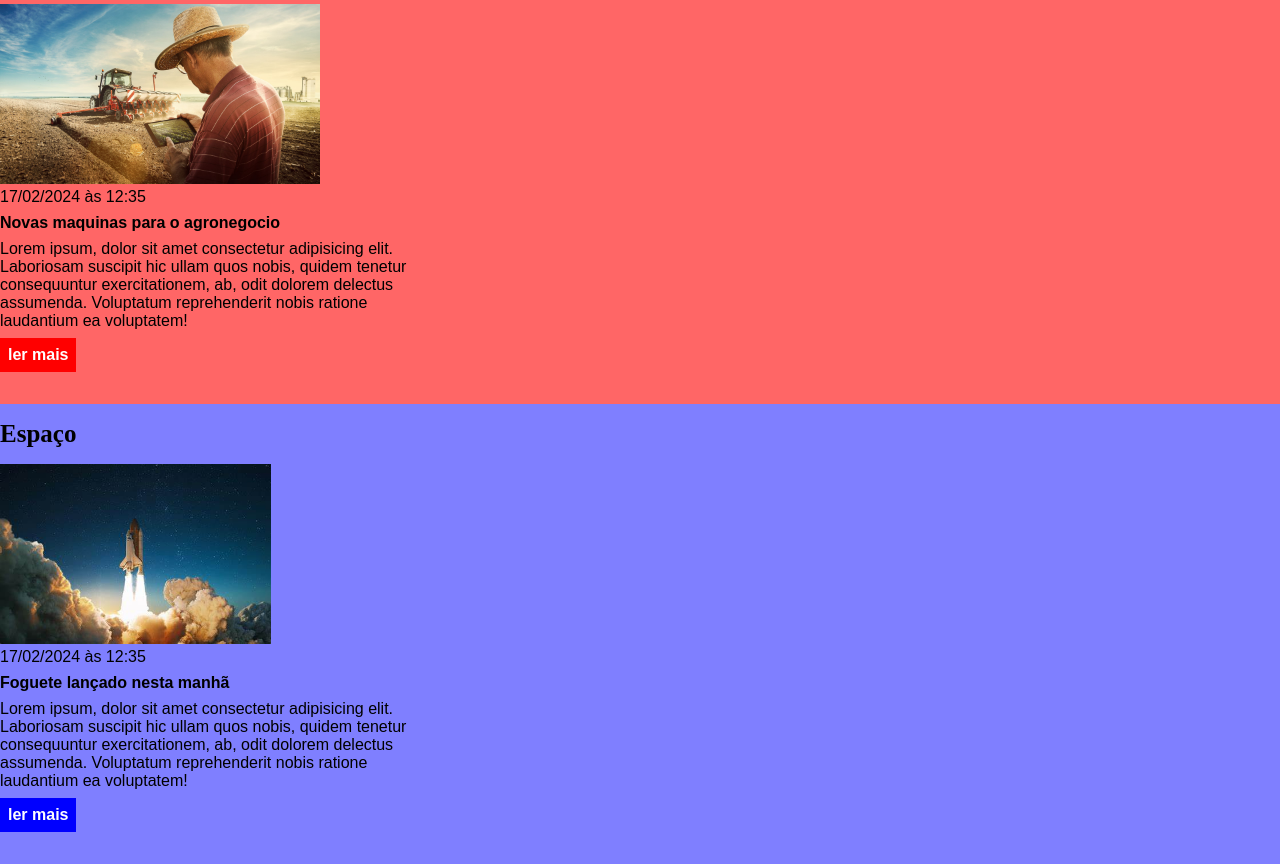
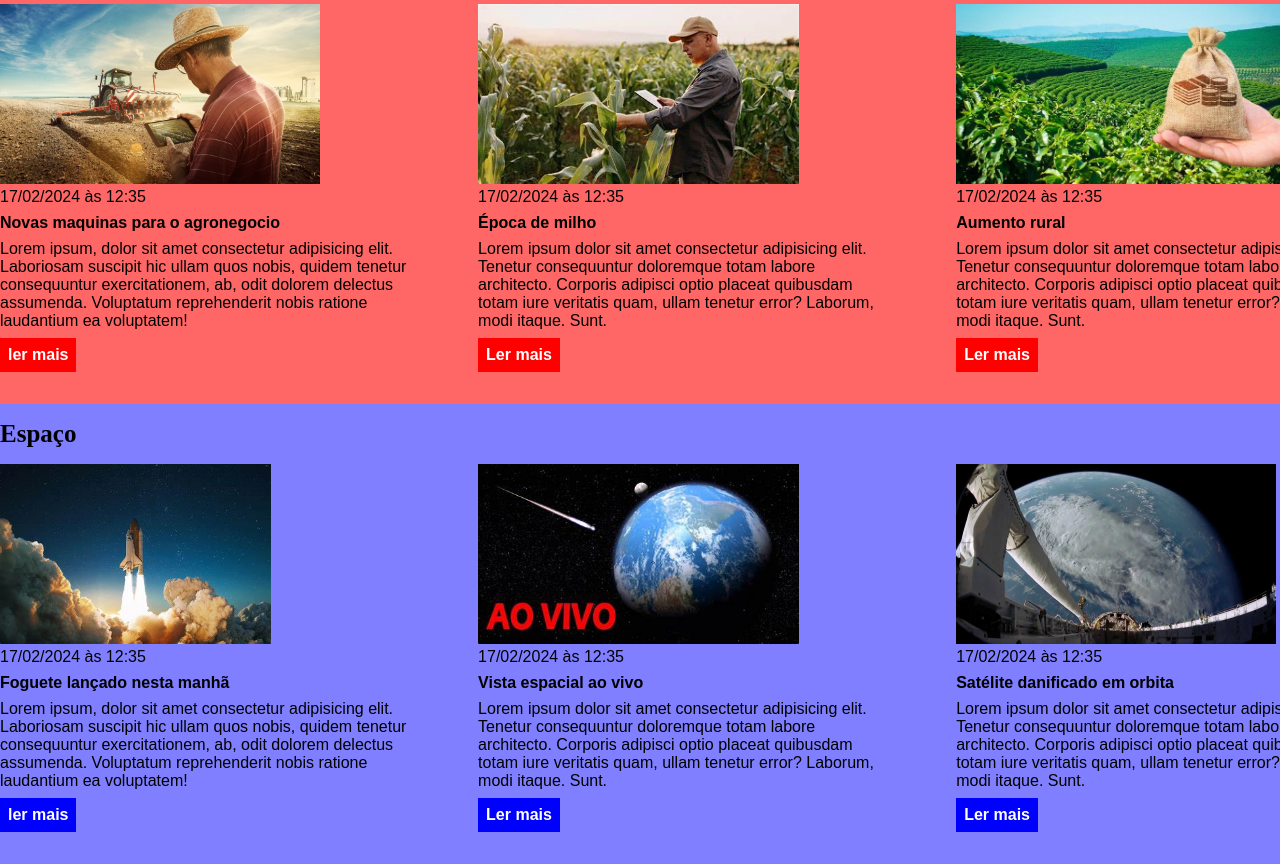
Before and after one commit to Jhonjf/exercicio_css, a plain HTML site: page css/index.html in a window 1280 px wide. Shown: the part 1045-1909 px from the top of the page. Drawn offline with Linux system fonts and the light colour scheme.

Commit message:
nova versao

```diff
--- a/css/index.html
+++ b/css/index.html
@@ -107,7 +107,7 @@
             </div>
             </div>
      </section>
-     <section id="agro"
+     <section id="agro">
         <div class="container"><h2>Agronegocio</h2>
         <div class="articles">
             <article>
@@ -121,10 +121,32 @@
                 </p>
                 <a href="#" title="Leia a noticia completa">ler mais</a>
             </article>
+            <article>
+                <img src="./imagens/Milho.jpg" alt="Época de milho" />
+                <header>
+                    <time>17/02/2024 às 12:35</time>
+                </header>
+                <h3>Época de milho</h3>
+                <p>
+                    Lorem ipsum dolor sit amet consectetur adipisicing elit. Tenetur consequuntur doloremque totam labore architecto. Corporis adipisci optio placeat quibusdam totam iure veritatis quam, ullam tenetur error? Laborum, modi itaque. Sunt.
+                </p>
+                <a href="#" title="Leia a notícia completa">Ler mais</a>
+            </article>
+            <article>
+                <img src="./imagens/Lucro2.jpg" alt="Aumento rural" />
+                <header>
+                    <time>17/02/2024 às 12:35</time>
+                </header>
+                <h3>Aumento rural</h3>
+                <p>
+                    Lorem ipsum dolor sit amet consectetur adipisicing elit. Tenetur consequuntur doloremque totam labore architecto. Corporis adipisci optio placeat quibusdam totam iure veritatis quam, ullam tenetur error? Laborum, modi itaque. Sunt.
+                </p>
+                <a href="#" title="Leia a notícia completa">Ler mais</a>
+            </article>
         </div>
         </div>
     </section>
-    <section id="space"
+    <section id="space">
     <div class="container"><h2>Espaço</h2>
     <div class="articles">
         <article>
@@ -138,6 +160,28 @@
             </p>
             <a href="#" title="Leia a noticia completa">ler mais</a>
         </article>
+        <article>
+            <img src="./imagens/EspacoAoVivo.jpg" alt="Vista espacial ao vivo" />
+            <header>
+                <time>17/02/2024 às 12:35</time>
+            </header>
+            <h3>Vista espacial ao vivo</h3>
+            <p>
+                Lorem ipsum dolor sit amet consectetur adipisicing elit. Tenetur consequuntur doloremque totam labore architecto. Corporis adipisci optio placeat quibusdam totam iure veritatis quam, ullam tenetur error? Laborum, modi itaque. Sunt.
+            </p>
+            <a href="#" title="Leia a notícia completa">Ler mais</a>
+        </article>
+        <article>
+            <img src="./imagens/Satelite.jpg" alt="Satelite com problemas" />
+            <header>
+                <time>17/02/2024 às 12:35</time>
+            </header>
+            <h3>Satélite danificado em orbita</h3>
+            <p>
+                Lorem ipsum dolor sit amet consectetur adipisicing elit. Tenetur consequuntur doloremque totam labore architecto. Corporis adipisci optio placeat quibusdam totam iure veritatis quam, ullam tenetur error? Laborum, modi itaque. Sunt.
+            </p>
+            <a href="#" title="Leia a notícia completa">Ler mais</a>
+        </article>
     </div>
     </div>
 </body>
```
Also changed, not shown: css/imagens/AgroLucro.jpg (added), css/imagens/EspacoAoVivo.jpg (added), css/imagens/Lucro2.jpg (added), css/imagens/Milho.jpg (added), css/imagens/Satelite.jpg (added).
